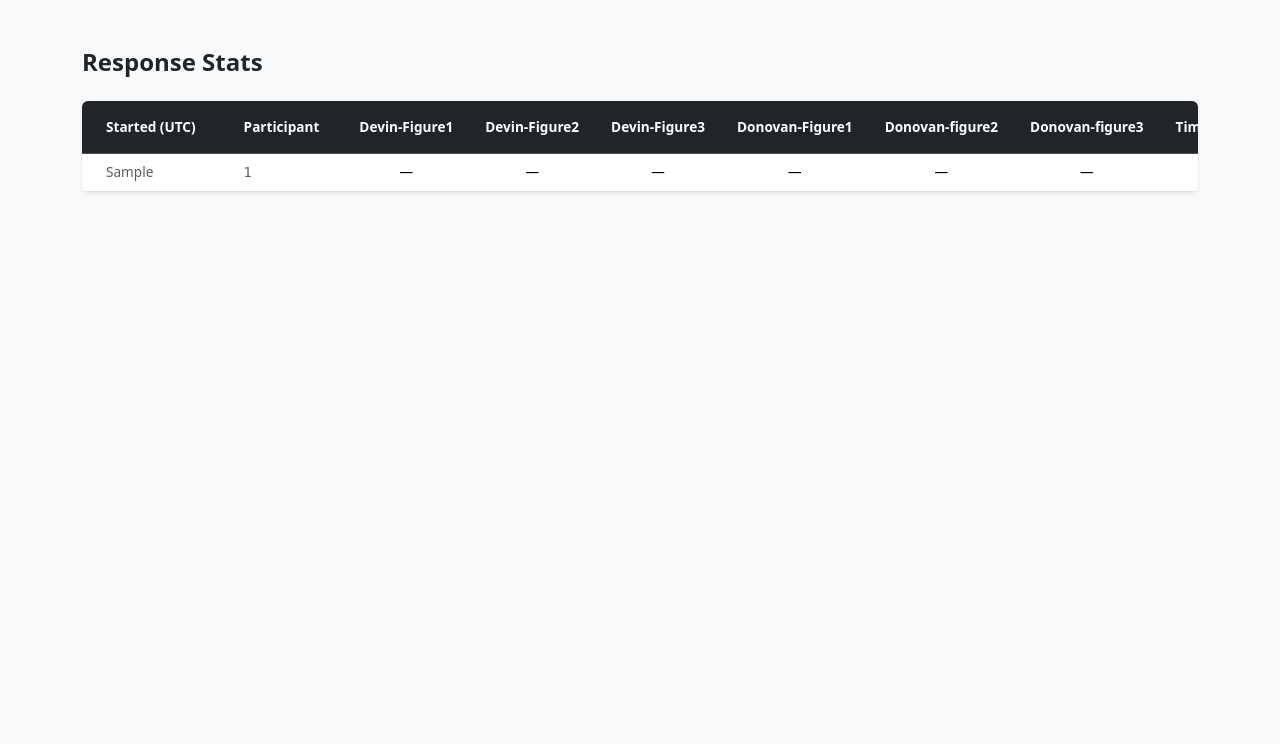
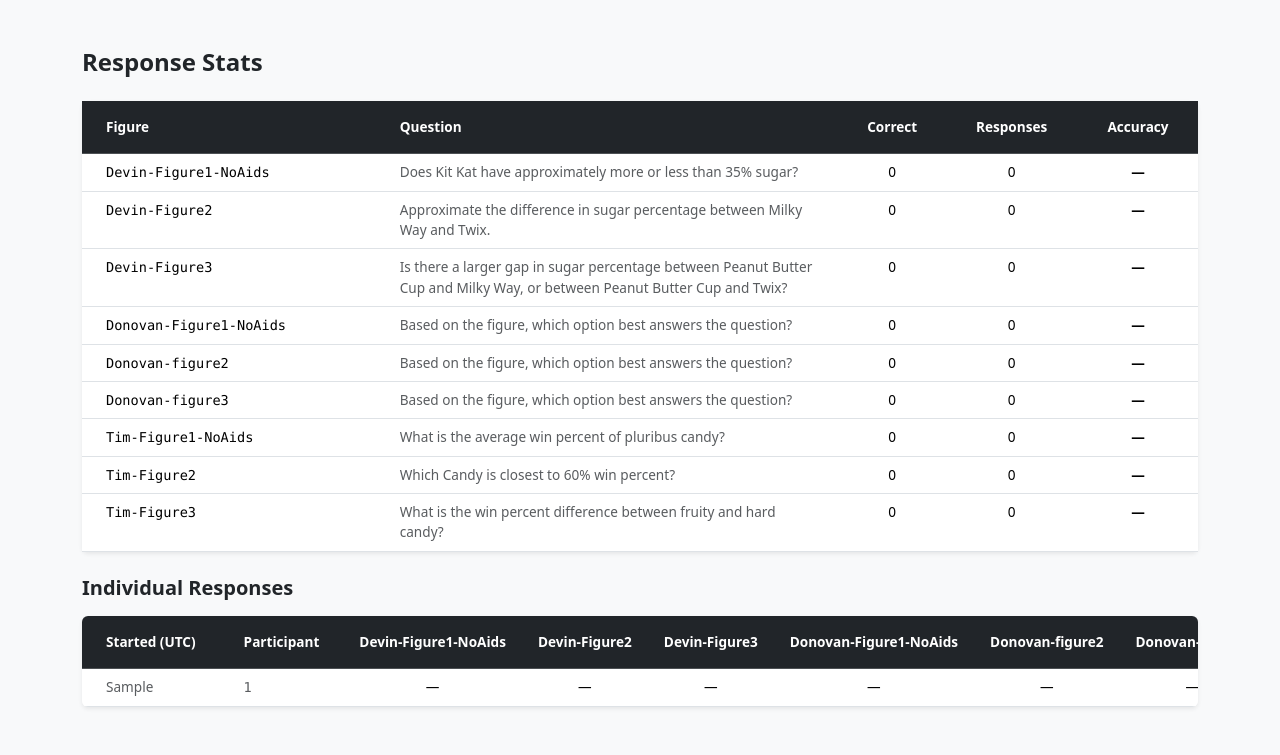
Before and after one commit to devingineer/CS4990-Project1, a Flask app: page /stats in a window 1280 px wide. Shown: the part 56-811 px from the top of the page. Before the commit the page ends 251 px from the top, so only its background shows below. Run offline with Flask 3, Linux system fonts and the light colour scheme; a database or web service that is not in the repository returns one stand-in record (values such as "Sample title"); some libraries are stand-ins or nearby versions.

Commit message:
Update stats table and questions

```diff
--- a/app.py
+++ b/app.py
@@ -1,4 +1,5 @@
 import os
+import random
 import sqlite3
 from datetime import datetime, timezone
 from pathlib import Path
@@ -16,7 +17,7 @@ DATABASE_URL = os.environ.get("DATABASE_URL")
 
 # ── Questions ─────────────────────────────────────────────────────────────────
 QUESTIONS = {
-    "Devin-Figure1.png": {
+    "Devin-Figure1-NoAids.png": {
         "prompt": "Does Kit Kat have approximately more or less than 35% sugar?",
         "choices": ["More", "Less", "About 35%"],
         "correct": "Less",
@@ -30,6 +31,21 @@ QUESTIONS = {
         "prompt": "Is there a larger gap in sugar percentage between Peanut Butter Cup and Milky Way, or between Peanut Butter Cup and Twix?",
         "choices": ["Peanut Butter Cup and Milky Way", "Peanut Butter Cup and Twix", "The gap is about the same"],
         "correct": "Peanut Butter Cup and Milky Way",
+    },
+    "Tim-Figure1-NoAids.png": {
+        "prompt": "What is the average win percent of pluribus candy?",
+        "choices": ["55%", "45%", "35%", "60%"],
+        "correct": "45%",
+    },
+    "Tim-Figure2.png": {
+        "prompt": "Which Candy is closest to 60% win percent?",
+        "choices": ["Bar", "Chocolate", "Nougat", "Caramel"],
+        "correct": "Nougat",
+    },
+    "Tim-Figure3.png": {
+        "prompt": "What is the win percent difference between fruity and hard candy?",
+        "choices": ["5%", "10%", "20%", "30%"],
+        "correct": "5%",
     },
 }
 
@@ -140,14 +156,17 @@ def home():
 
 @app.route("/start", methods=["POST"])
 def start():
+    figs = list_figures()
+    random.shuffle(figs)
     session["user_id"] = os.urandom(8).hex()
     session["idx"] = 0
+    session["figs"] = figs
     return redirect(url_for("survey"))
 
 
 @app.route("/survey", methods=["GET", "POST"])
 def survey():
-    figs = list_figures()
+    figs = session.get("figs") or list_figures()
     idx  = session.get("idx", 0)
 
     if idx >= len(figs):
@@ -190,23 +209,49 @@ def stats():
     raw = fetch_responses()
     user_answers = {}   # {user_id: {figure: choice}}
     user_first_ts = {}  # {user_id: earliest ts} for row ordering
+    user_correct  = {}  # {user_id: correct count}
     for r in raw:
         uid = r["user_id"]
         if uid not in user_answers:
             user_answers[uid] = {}
             user_first_ts[uid] = r["ts"]
+            user_correct[uid]  = 0
         user_answers[uid][r["figure"]] = r["choice"]
+        if r["is_correct"]:
+            user_correct[uid] += 1
 
     pivot = [
         {
             "user_id": uid[:8],
             "ts": user_first_ts[uid][:19].replace("T", " "),
             "answers": [user_answers[uid].get(fig, "—") for fig in figures],
+            "correct": user_correct[uid],
         }
         for uid in sorted(user_answers, key=lambda u: user_first_ts[u])
     ]
 
-    return render_template("stats.html", figures=figures, pivot=pivot)
+    # Per-figure accuracy summary
+    fig_totals  = {fig: 0 for fig in figures}
+    fig_correct = {fig: 0 for fig in figures}
+    for r in raw:
+        fig = r["figure"]
+        if fig in fig_totals:
+            fig_totals[fig] += 1
+            if r["is_correct"]:
+                fig_correct[fig] += 1
+
+    fig_stats = [
+        {
+            "figure":   fig,
+            "question": QUESTIONS.get(fig, DEFAULT_QUESTION)["prompt"],
+            "correct":  fig_correct[fig],
+            "total":    fig_totals[fig],
+            "accuracy": round(fig_correct[fig] / fig_totals[fig] * 100, 1) if fig_totals[fig] else None,
+        }
+        for fig in figures
+    ]
+
+    return render_template("stats.html", figures=figures, pivot=pivot, fig_stats=fig_stats)
 
 
 if __name__ == "__main__":
--- a/templates/stats.html
+++ b/templates/stats.html
@@ -1,6 +1,42 @@
 {% extends "base.html" %}
 {% block content %}
 <h4 class="fw-bold mb-4">Response Stats</h4>
+
+<!-- Per-figure accuracy table -->
+<div class="card shadow-sm border-0 mb-4">
+  <div class="card-body p-0">
+    <table class="table table-hover mb-0" style="font-size:.85rem; white-space:nowrap;">
+      <thead class="table-dark">
+        <tr>
+          <th class="px-4 py-3">Figure</th>
+          <th class="px-4 py-3">Question</th>
+          <th class="px-3 py-3 text-center">Correct</th>
+          <th class="px-3 py-3 text-center">Responses</th>
+          <th class="px-3 py-3 text-center">Accuracy</th>
+        </tr>
+      </thead>
+      <tbody>
+        {% for s in fig_stats %}
+        <tr>
+          <td class="px-4 py-2 font-monospace">{{ s.figure | replace(".png","") }}</td>
+          <td class="px-4 py-2 text-muted" style="white-space:normal; max-width:360px;">{{ s.question }}</td>
+          <td class="px-3 py-2 text-center">{{ s.correct }}</td>
+          <td class="px-3 py-2 text-center">{{ s.total }}</td>
+          <td class="px-3 py-2 text-center fw-bold">
+            {% if s.accuracy is not none %}{{ s.accuracy }}%{% else %}—{% endif %}
+          </td>
+        </tr>
+        {% else %}
+        <tr>
+          <td colspan="5" class="text-center text-muted py-4">No responses yet.</td>
+        </tr>
+        {% endfor %}
+      </tbody>
+    </table>
+  </div>
+</div>
+
+<h5 class="fw-bold mb-3">Individual Responses</h5>
 
 <div class="card shadow-sm border-0" style="overflow-x:auto;">
   <div class="card-body p-0">
@@ -14,6 +50,7 @@
             {{ fig | replace(".png","") }}
           </th>
           {% endfor %}
+          <th class="px-3 py-3 text-center">Correct</th>
         </tr>
       </thead>
       <tbody>
@@ -24,10 +61,11 @@
           {% for answer in p["answers"] %}
           <td class="px-3 py-2 text-center">{{ answer }}</td>
           {% endfor %}
+          <td class="px-3 py-2 text-center fw-bold">{{ p["correct"] }}</td>
         </tr>
         {% else %}
         <tr>
-          <td colspan="{{ 2 + figures | length }}" class="text-center text-muted py-4">
+          <td colspan="{{ 3 + figures | length }}" class="text-center text-muted py-4">
             No responses yet.
           </td>
         </tr>
```
Also changed, not shown: figures/Devin-Figure1-NoAids.png (renamed from figures/Devin-Figure1.png), figures/Donovan-Figure1-NoAids.png (renamed from figures/Donovan-Figure1.png), figures/Tim-Figure1-NoAids.png (renamed from figures/Tim-Figure1.png).
